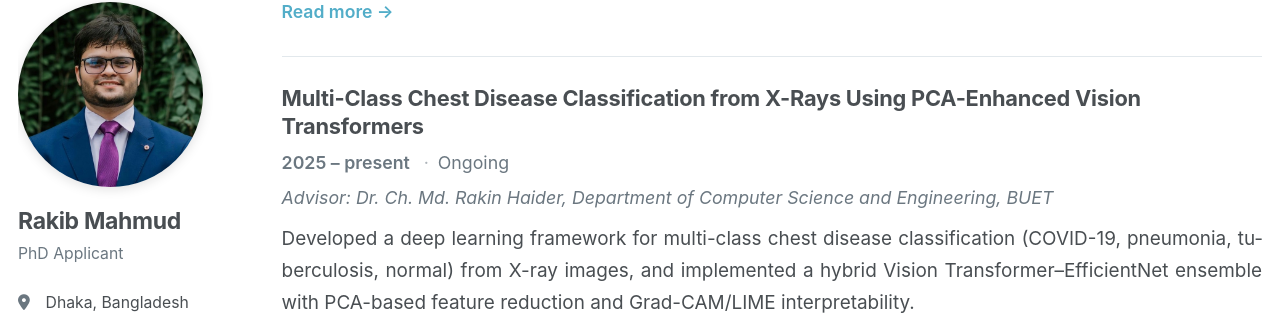
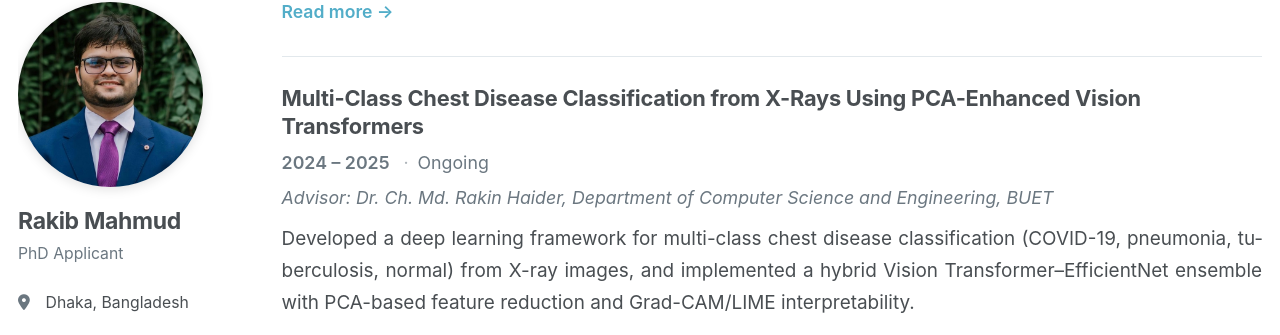
Before and after one commit to rakibMahmud/rakibMahmud.github.io, a Jekyll site: the page built from _pages/research.html, in a window 1280 px wide and 900 px high, scrolled down 336 px. Shown: the part 108-443 px from the top of the window. Built offline with Jekyll 4.4.1, drawn with Linux system fonts in a browser that asks for light colours; some web fonts are replaced; a script that is not in the unit is left out.

Commit message:
Fix CV preview caching and chest X-ray timeline

```diff
--- a/_research/2025-chest-disease-vit.md
+++ b/_research/2025-chest-disease-vit.md
@@ -2,7 +2,7 @@
 title: "Multi-Class Chest Disease Classification from X-Rays Using PCA-Enhanced Vision Transformers"
 collection: research
 permalink: /research/chest-disease-vit
-period: "2025 – present"
+period: "2024 – 2025"
 status: "Ongoing"
 advisor: "Dr. Ch. Md. Rakin Haider"
 affiliation: "Department of Computer Science and Engineering, BUET"
```
Also changed, not shown: _pages/cv.md (+1 -1 lines).
